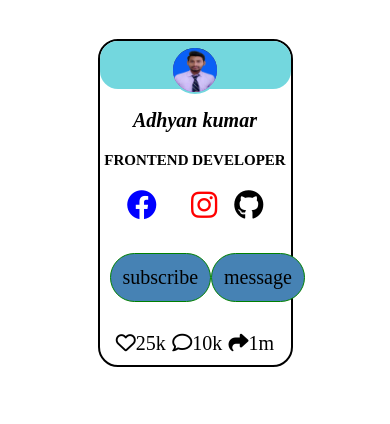
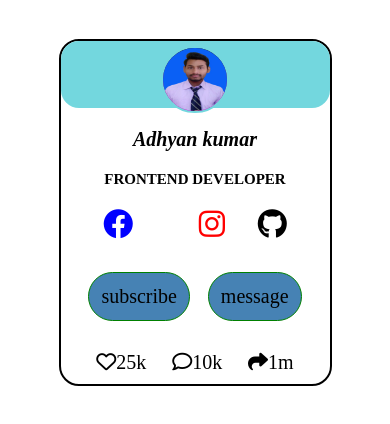
Before and after one commit to adhyankumar/Portfolio, a plain HTML site: page index.html in a window 390 px wide. Drawn offline with Linux system fonts and the light colour scheme.

Commit message:
Update profile.css

```diff
--- a/profile.css
+++ b/profile.css
@@ -14,7 +14,8 @@
 
 @media screen and (max-width:850px)  {
     .profile{
-        width:50vw
+        width:70vw;
+        height:auto;
     }
 
 }
```
